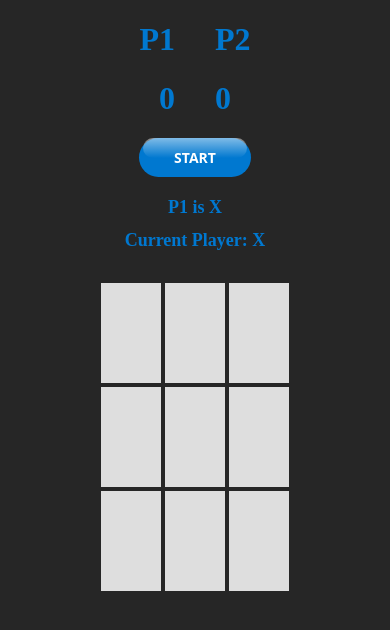
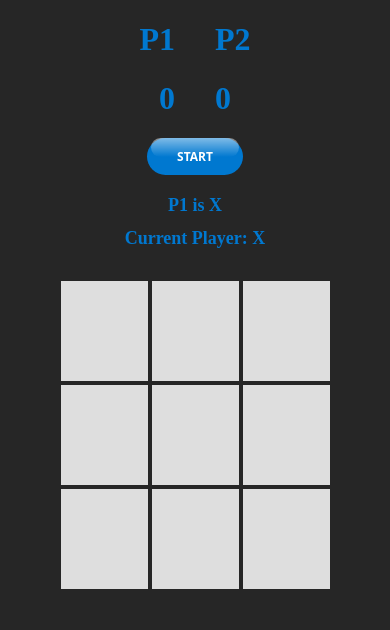
Before and after one commit to bogdanjidovu/TicTacToe-Angular, an Angular app in the folder frontend/: page / in a window 390 px wide. Shown: the top 630 px of the page. Built offline with nearby package versions, Linux system fonts and the light colour scheme.

Commit message:
Fixed phone issue

```diff
--- a/frontend/src/app/app.component.scss
+++ b/frontend/src/app/app.component.scss
@@ -9,8 +9,14 @@
   }
 }
 
-@media (max-width: 500px) {
+@media (max-width: 700px) {
   .primary {
     width: 70%;
   }
 }
+
+@media (max-width: 400px) {
+  .primary {
+    width: 100%;
+  }
+}
--- a/frontend/src/app/board/board.component.scss
+++ b/frontend/src/app/board/board.component.scss
@@ -104,7 +104,7 @@ button:hover {
   color: #0078d0;
 }
 
-@media (max-width: 500px) {
+@media (max-width: 700px) {
   .primary {
     width: 70%;
   }
@@ -114,9 +114,14 @@ button:hover {
   }
 
   button {
-    width: 8em;
-    font-size: 14px;
+    width: 9em;
+    font-size: 12px;
     padding: 10px 15px;
+    border-radius: 30px;
+  }
+
+  button:before {
+    border-radius: 60px;
   }
 
   .currentPlayer {
@@ -131,3 +136,21 @@ button:hover {
     height: 6em;
   }
 }
+
+@media (max-width: 400px) {
+  button {
+    width: 8em;
+    font-size: 12px;
+    padding: 10px 15px;
+  }
+
+  .currentPlayer {
+    font-size: large;
+  }
+
+  .won {
+    margin-top: 1em;
+    margin-bottom: 1em;
+    font-size: 2em;
+  }
+}
--- a/frontend/src/app/square/square.component.scss
+++ b/frontend/src/app/square/square.component.scss
@@ -15,7 +15,7 @@ button {
   color: rgb(12, 15, 231);
 }
 
-@media (max-width: 500px) {
+@media (max-width: 700px) {
   button {
     font-size: 3.5em !important;
   }
--- a/frontend/src/styles.scss
+++ b/frontend/src/styles.scss
@@ -1,7 +1,9 @@
 /* You can add global styles to this file, and also import other style files */
 
+html,
 body {
   background-color: #262626;
-  margin: 0;
+  margin: auto;
   padding: 0;
+  height: 100%;
 }
```
